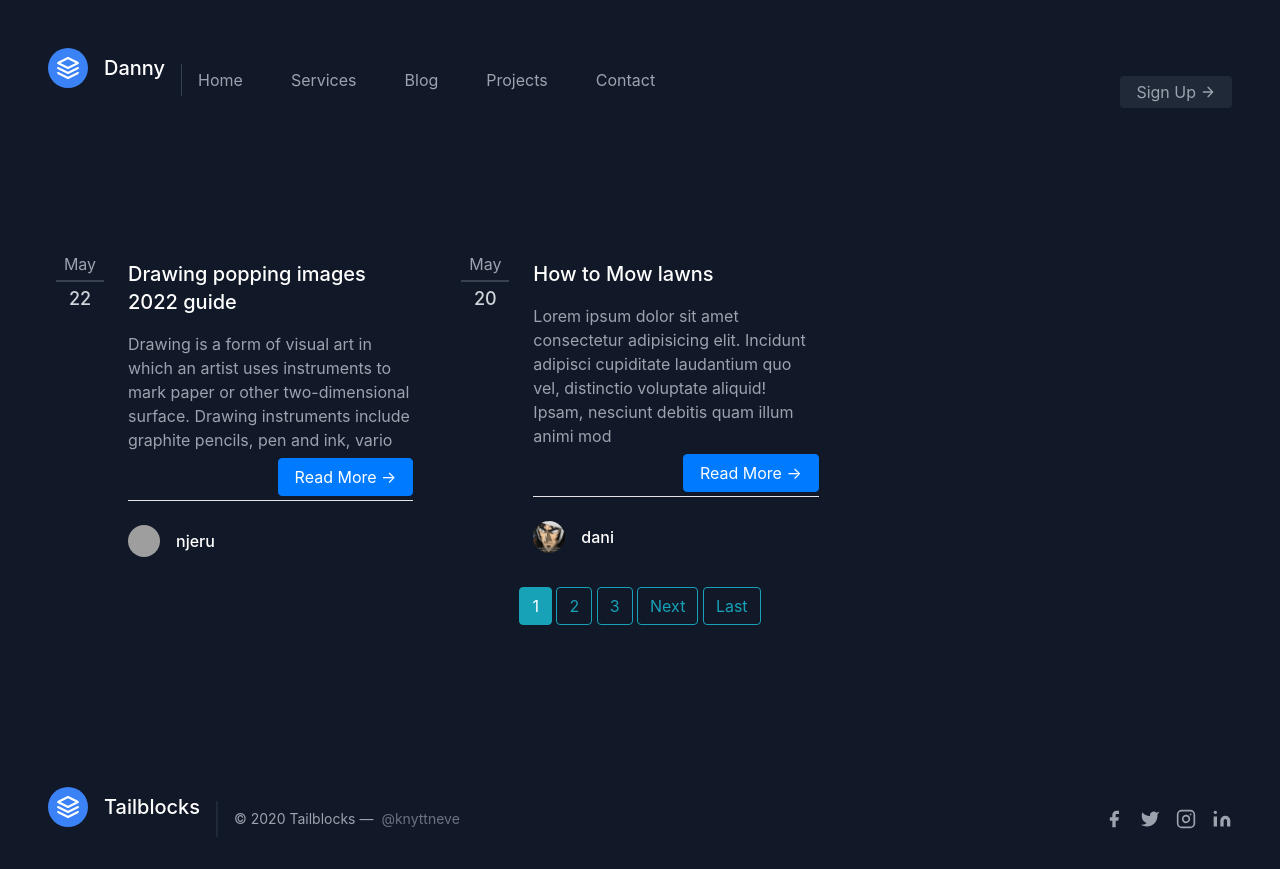
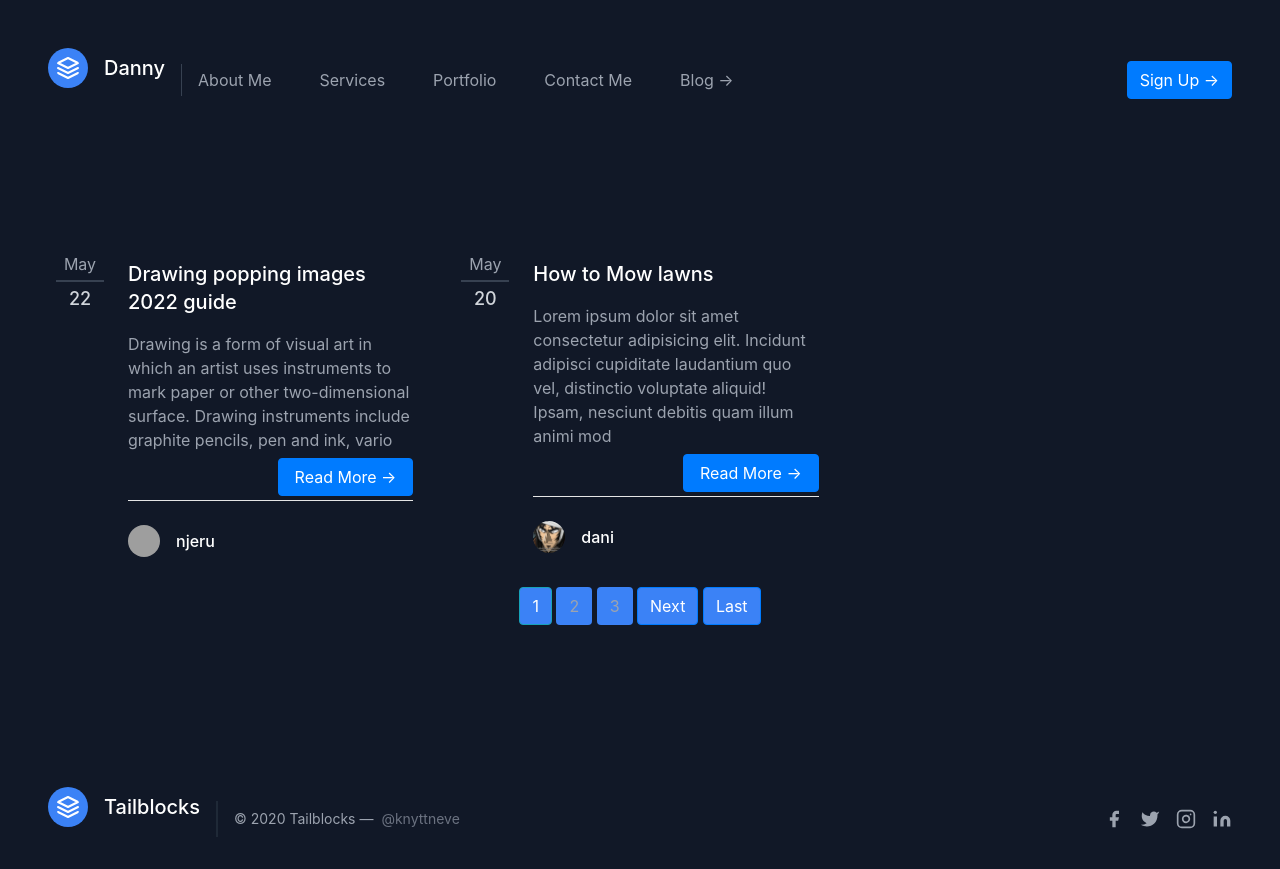
Before and after one commit to NjeruKariuki/Resume-online, a Django app: page /blog/ in a window 1280 px wide. Run offline with Django 4.2, Linux system fonts and the light colour scheme; data comes from the database, SQL or seed files in the repository; both versions use the stored data as it was after the commit; some libraries are stand-ins or nearby versions; grey boxes are pictures that could not be loaded.

Commit message:
changed register html

```diff
--- a/blog/templates/blog/home.html
+++ b/blog/templates/blog/home.html
@@ -70,7 +70,7 @@
             <p class="leading-relaxed mb-5">{{post.content}}</p>
             {% else %}
             <p class="article-content">{{ post.content | slice:":180" }}</p>
-            <a href="{% url 'post-detail' post.id  %}" class="btn btn-primary mb-2 mt-1.5 px-3 float-right">Read More &rarr;</a>
+            <a href="{% url 'post-detail' post.id  %}" class="mt-1.5 px-3 btn btn-primary float-right">Read More &rarr;</a>
             {% endif %}
             <br>
             <br>
@@ -99,21 +99,21 @@
         {% if is_paginated %}
 
       {% if page_obj.has_previous %}
-        <a class="btn btn-outline-info mb-4" href="?page=1" style="background-color:#3b82f6;">First</a>
-        <a class="btn btn-outline-info mb-4" href="?page={{ page_obj.previous_page_number }}">Previous</a>
+        <a class="btn btn-primary-info mb-4" href="?page=1" style="background-color:#3b82f6;">First</a>
+        <a class="btn btn-primary-info mb-4" href="?page={{ page_obj.previous_page_number }}" style="background-color:#3b82f6;">Previous</a>
       {% endif %}
 
       {% for num in page_obj.paginator.page_range %}
         {% if page_obj.number == num %}
-          <a class="btn btn-info mb-4" href="?page={{ num }}">{{ num }}</a>
+          <a class="btn btn-info mb-4" href="?page={{ num }}" style="background-color:#3b82f6;">{{ num }}</a>
         {% elif num > page_obj.number|add:'-3' and num < page_obj.number|add:'3' %}
-          <a class="btn btn-outline-info mb-4" href="?page={{ num }}">{{ num }}</a>
+          <a class="btn btn-primary-info mb-4" href="?page={{ num }}" style="background-color:#3b82f6;">{{ num }}</a>
         {% endif %}
       {% endfor %}
 
       {% if page_obj.has_next %}
-        <a class="btn btn-outline-info mb-4" href="?page={{ page_obj.next_page_number }}">Next</a>
-        <a class="btn btn-outline-info mb-4" href="?page={{ page_obj.paginator.num_pages }}">Last</a>
+        <a class="btn btn-primary mb-4" href="?page={{ page_obj.next_page_number }}" style="background-color:#3b82f6;">Next</a>
+        <a class="btn btn-primary mb-4" href="?page={{ page_obj.paginator.num_pages }}" style="background-color:#3b82f6;">Last</a>
       {% endif %}
 
     {% endif %}
--- a/portfolio/templates/portfolio/base.html
+++ b/portfolio/templates/portfolio/base.html
@@ -24,19 +24,14 @@
             <span class="ml-3 text-xl">Danny</span>
           </a>
           <nav class="md:mr-auto md:ml-4 md:py-1 md:pl-4 md:border-l md:border-gray-700	flex flex-wrap items-center text-base justify-center">
-            <a href="{% url 'portfolio-home' %}"class="mr-5 hover:text-white">Home</a>
+            <a onclick="scrollToAbout()" class="mr-5 hover:text-white">About Me</a>
             <a onclick="scrollToServices()" class="mr-5 hover:text-white">Services</a>
-            <a href="{% url 'blog-home' %}" class="mr-5 hover:text-white">Blog</a>
-            <a onclick="scrollToProjects()" class="mr-5 hover:text-white">Projects</a>
-            <a onclick="scrollToContact()" class="mr-5 hover:text-white">Contact</a>
+            <a onclick="scrollToProjects()" class="mr-5 hover:text-white">Portfolio</a>
+            <a onclick="scrollToContact()" class="mr-5 hover:text-white">Contact Me</a>
+            <a href="{% url 'blog-home' %}" class="mr-5 hover:text-white">Blog &rarr;</a>
           </nav>
 
-          <a href="{% url 'register' %}">
-            <button class="inline-flex items-center bg-gray-800 border-0 py-1 px-3 focus:outline-none hover:bg-gray-700 rounded text-base mt-4 md:mt-0">Sign Up
-              <svg fill="none" stroke="currentColor" stroke-linecap="round" stroke-linejoin="round" stroke-width="2" class="w-4 h-4 ml-1" viewBox="0 0 24 24">
-                <path d="M5 12h14M12 5l7 7-7 7"></path>
-              </svg>
-            </button>
+          <a href="{% url 'register' %}" class="btn btn-primary">Sign Up  &rarr;
           </a>
         </div>
       </header>
@@ -102,8 +97,12 @@
   function scrollToContact(){
   document.querySelector('.contact').scrollIntoView({
      behavior: 'smooth'
-});
-  };
+});};
+  //scroll to about
+  function scrollToAbout(){
+  document.querySelector('.about').scrollIntoView({
+     behavior: 'smooth'
+});};
 
   //scroll to top
   //get the button
--- a/portfolio/templates/portfolio/dashboard.html
+++ b/portfolio/templates/portfolio/dashboard.html
@@ -5,7 +5,7 @@
       <section class="text-gray-400 bg-gray-900 body-font">
         <div class="container mx-auto flex px-5 py-24 items-center justify-center flex-col">
           <img class="lg:w-2/6 md:w-3/6 w-5/6 mb-10 object-cover object-center rounded" alt="hero" src="https://dummyimage.com/720x600">
-          <div class="text-center lg:w-2/3 w-full">
+          <div class="about text-center lg:w-2/3 w-full">
             <h1 class="title-font sm:text-4xl text-3xl mb-4 font-medium text-white">Self Proclaimed Page Rank Hacker</h1>
             <p class="leading-relaxed mb-8">I am an artist, programmer, writer and a student. I am curious and creative, which really made me to fall in love with programming. To me programming is more than just writing lines of code on your favorite code editor and compiling; it is more of an art. I really enjoy it, I love it, and it is my life.</p>
 
@@ -93,6 +93,8 @@
           </div>
         </div>
       </section>
+
+
 
       <!--gallery-->
 
--- a/users/templates/users/login.html
+++ b/users/templates/users/login.html
@@ -1,4 +1,4 @@
-{% extends "portfolio/base.html" %}
+{% extends "users/base.html" %}
 {% load crispy_forms_tags %}
 {% block content %}
     <div class="content-section">
@@ -9,7 +9,7 @@
                 {{ form|crispy }}
             </fieldset>
             <div class="form-group">
-                <button class="btn btn-outline-info" type="submit">Login</button>
+                <button class="btn btn-primary" type="submit">Login</button>
                 <small class="text-muted ml-2">
                     <a href="{% url 'password_reset' %}">Forgot Password?</a>
                 </small>
```
Also changed, not shown: users/templates/users/register.html (+4 -4 lines), db.sqlite3.
